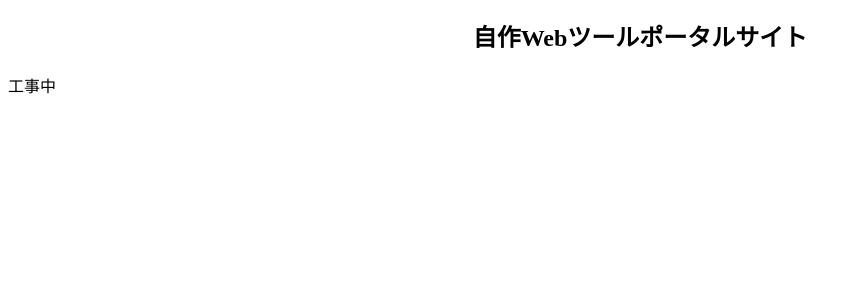
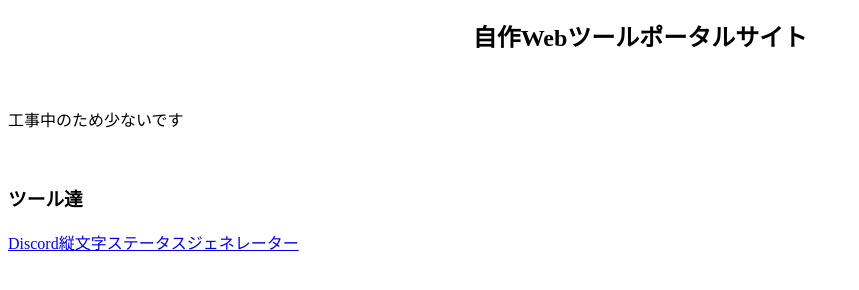
Before and after one commit to ToolsRem/ToolsRem.github.io, a plain HTML site: page index.html in a window 1280 px wide. Shown: the part 48-338 px from the top of the page, without its empty margins (0-859 px from the left). Drawn offline with Linux system fonts and the light colour scheme.

Commit message:
Update index.html

```diff
--- a/index.html
+++ b/index.html
@@ -1,4 +1,8 @@
 <title>ToolsRem</title>
 <h1 style="text-align:center">ToolsRem</h1>
 <h2 style="text-align:center">自作Webツールポータルサイト</h2>
-<p>工事中
+<p>&nbsp;</p>
+<p>工事中のため少ないです</p>
+<p>&nbsp;</p>
+<h3>ツール達</h3>
+<a href="https://toolsrem.github.io/discordtool">Discord縦文字ステータスジェネレーター</a>
```
